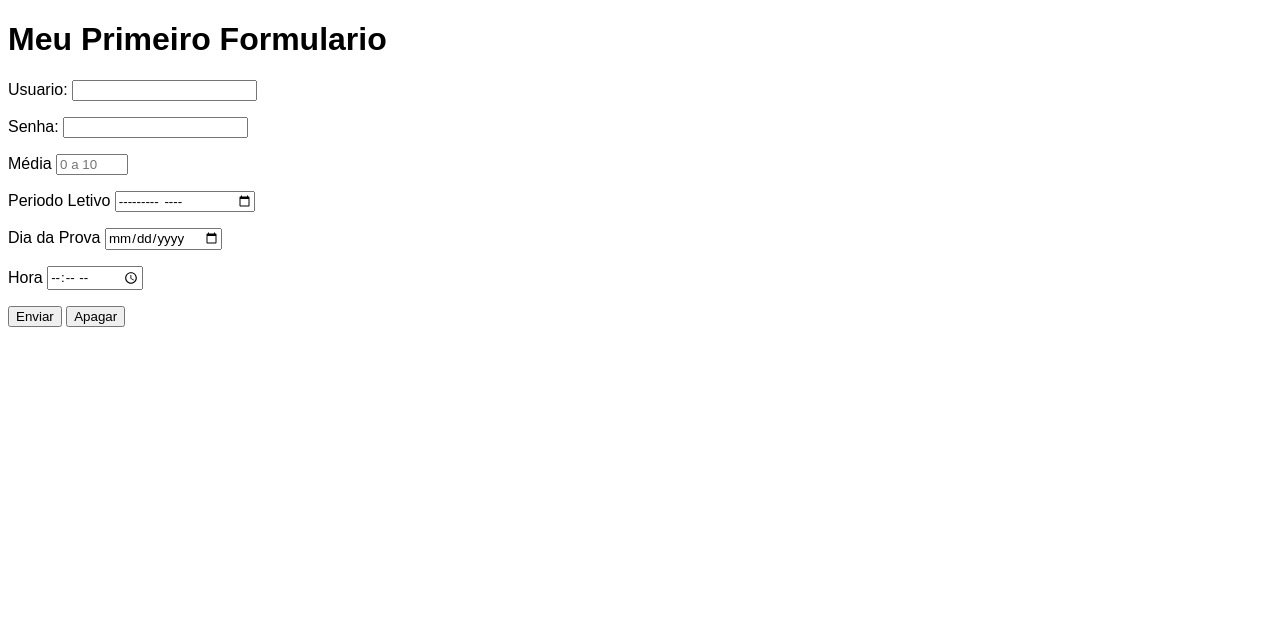
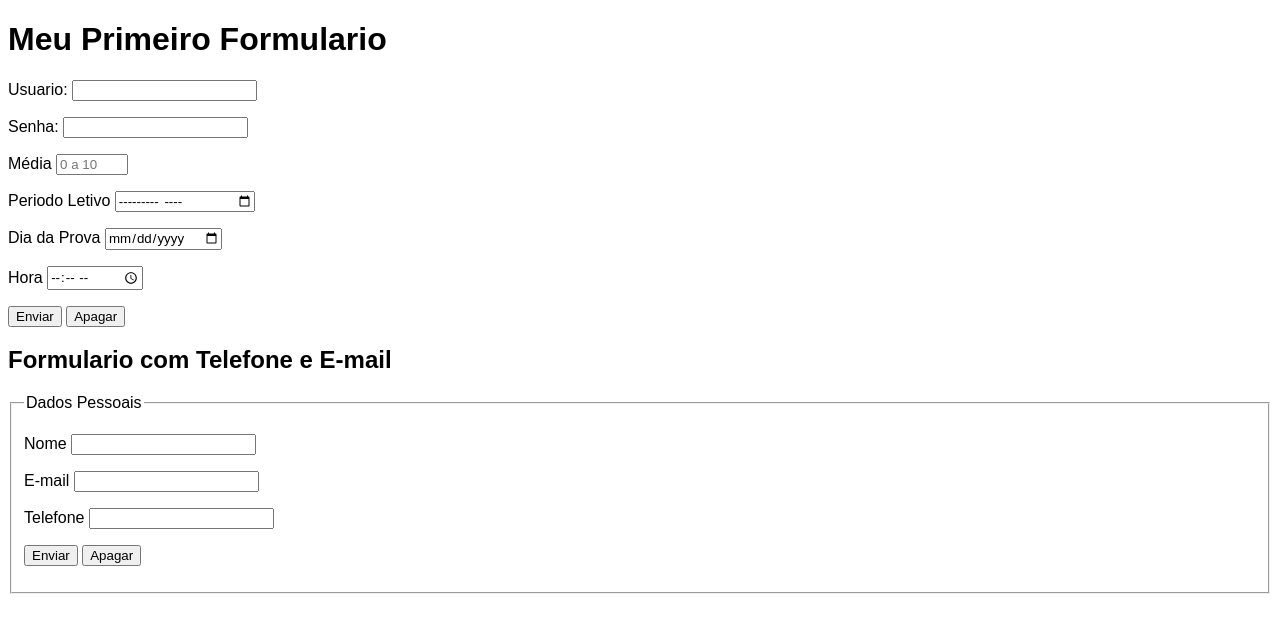
Before and after one commit to Pedrolucasns/HTML-CSS, a plain HTML site: page Exercicios/ex017/index.html in a window 1280 px wide. Drawn offline with Linux system fonts and the light colour scheme.

Commit message:
versao 0.4

```diff
--- a/Exercicios/ex017/index.html
+++ b/Exercicios/ex017/index.html
@@ -49,10 +49,40 @@
 
         <p>
             <input type="submit" value="Enviar">
-            <input type="reset" value="Apagar"></p>
+            <input type="reset" value="Apagar">
+        </p>
 
 
     </form>
 
+    <h2>Formulario com Telefone e E-mail</h2>
+
+    <form action="">
+
+        <fieldset>
+
+            <legend>Dados Pessoais</legend>
+                <p>
+                    <label for="iname">Nome</label>
+                    <input type="text" name="name" id="iname">
+                </p>
+                <p>
+                    <label for="iemail">E-mail</label>
+                    <input type="email" name="email" id="iemail" required>
+                </p>
+                <p>
+                    <label for="itel">Telefone</label>
+                    <input type="tel" name="tel" id="itel" required>
+                </p>
+                <!-- Estudar mais sobre RegEx, html5 para telefone.-->
+                <p>
+                    <input type="submit" value="Enviar">
+                    <input type="reset" value="Apagar">
+                </p>
+        </fieldset>
+
+    </form>
+
+
 </body>
 </html>
```
